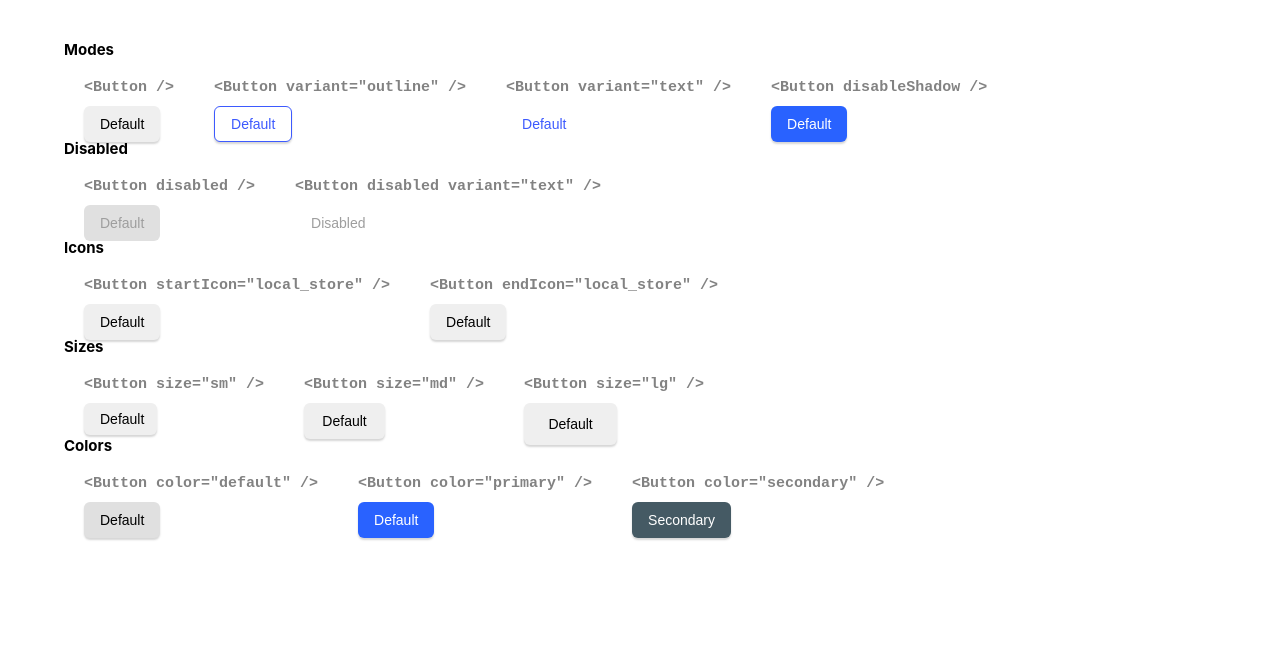
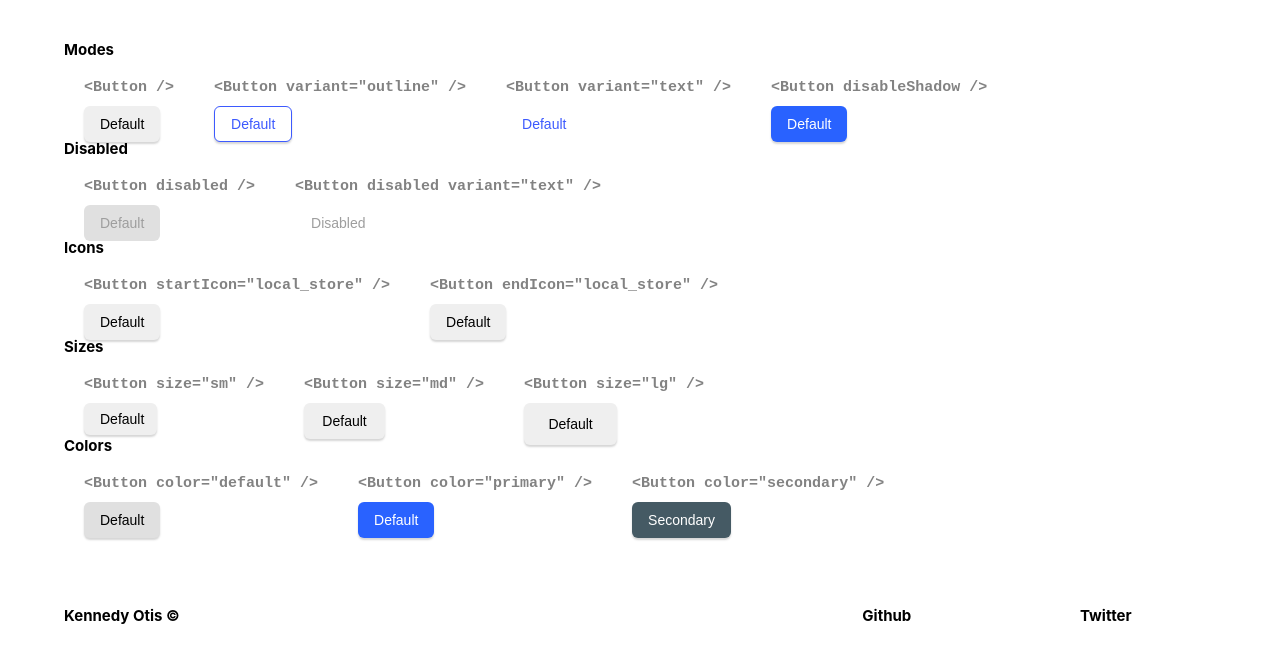
Before and after one commit to kenjox/dev-challenges, a React (Create React App) app in the folder buttons-challenge/: page / in a window 1280 px wide. Shown: the top 662 px of the page. Built offline with nearby package versions, Linux system fonts and the light colour scheme.

Commit message:
fix footer

```diff
--- a/buttons-challenge/public/index.html
+++ b/buttons-challenge/public/index.html
@@ -9,7 +9,7 @@
       name="description"
       content="Web site created using create-react-app"
     />
-    <link rel="apple-touch-icon" href="%PUBLIC_URL%/logo192.png" />
+    <link rel="apple-touch-icon" href="%PUBLIC_URL%/favicon.ico" />
     <!--
       manifest.json provides metadata used when your web app is installed on a
       user's mobile device or desktop. See https://developers.google.com/web/fundamentals/web-app-manifest/
@@ -39,5 +39,22 @@
       To begin the development, run `npm start` or `yarn start`.
       To create a production bundle, use `npm run build` or `yarn build`.
     -->
+    <footer>
+      <div class="footer-wrapper">
+        <h2>Kennedy Otis &copy;</h2>
+        <ul>
+          <li>
+            <a
+              target="__blank"
+              href="https://github.com/kenjox/dev-challenges/tree/button-challenges"
+              >Github</a
+            >
+          </li>
+          <li>
+            <a target="__blank" href="https://twitter.com/otisson">Twitter</a>
+          </li>
+        </ul>
+      </div>
+    </footer>
   </body>
 </html>
--- a/buttons-challenge/src/App.css
+++ b/buttons-challenge/src/App.css
@@ -19,3 +19,29 @@ html {
 .item {
   margin: 2rem;
 }
+
+.footer-wrapper {
+  display: flex;
+  min-height: 10vh;
+  align-items: center;
+  width: 90%;
+  margin: auto;
+}
+
+footer h2 {
+  flex: 3 1 30rem;
+}
+
+footer a {
+  text-decoration: none;
+  font-size: 15px;
+  color: black;
+  font-weight: bold;
+}
+
+footer ul {
+  display: flex;
+  list-style: none;
+  flex: 1 1 30rem;
+  justify-content: space-around;
+}
```
